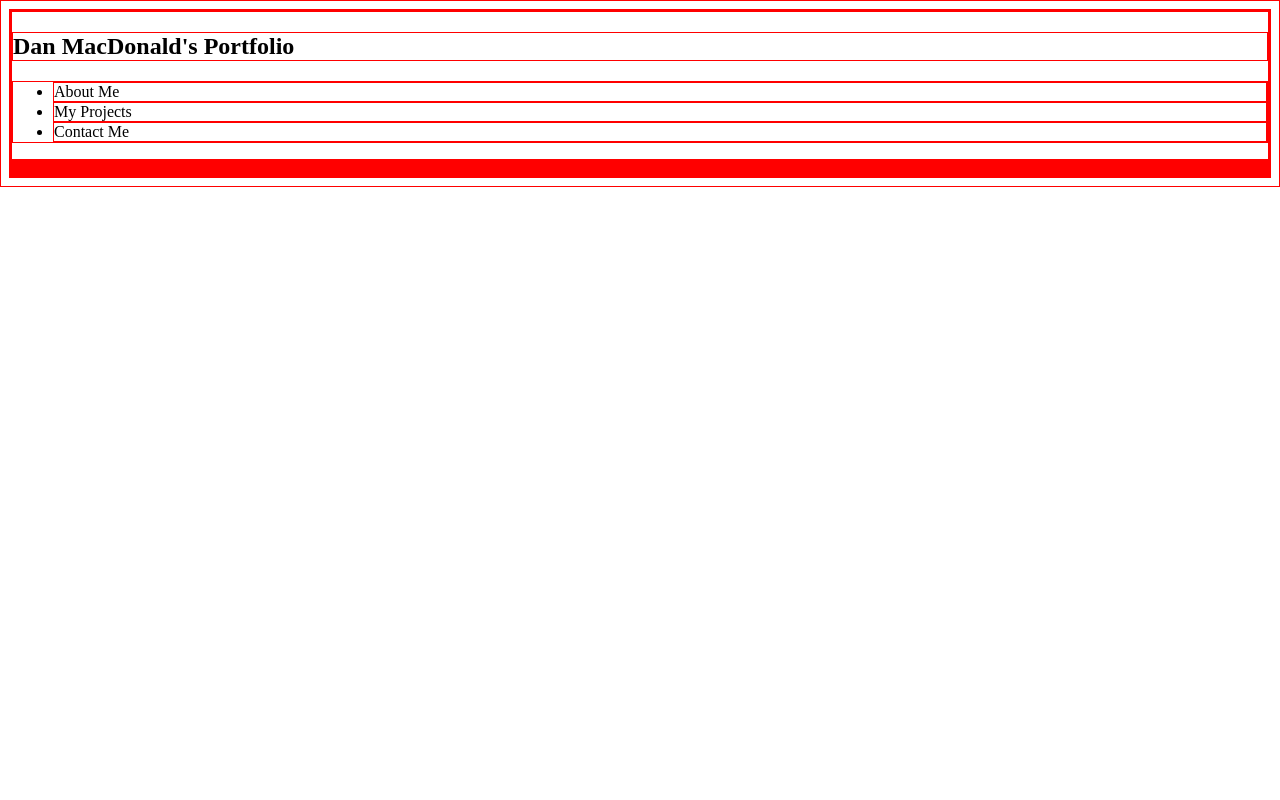
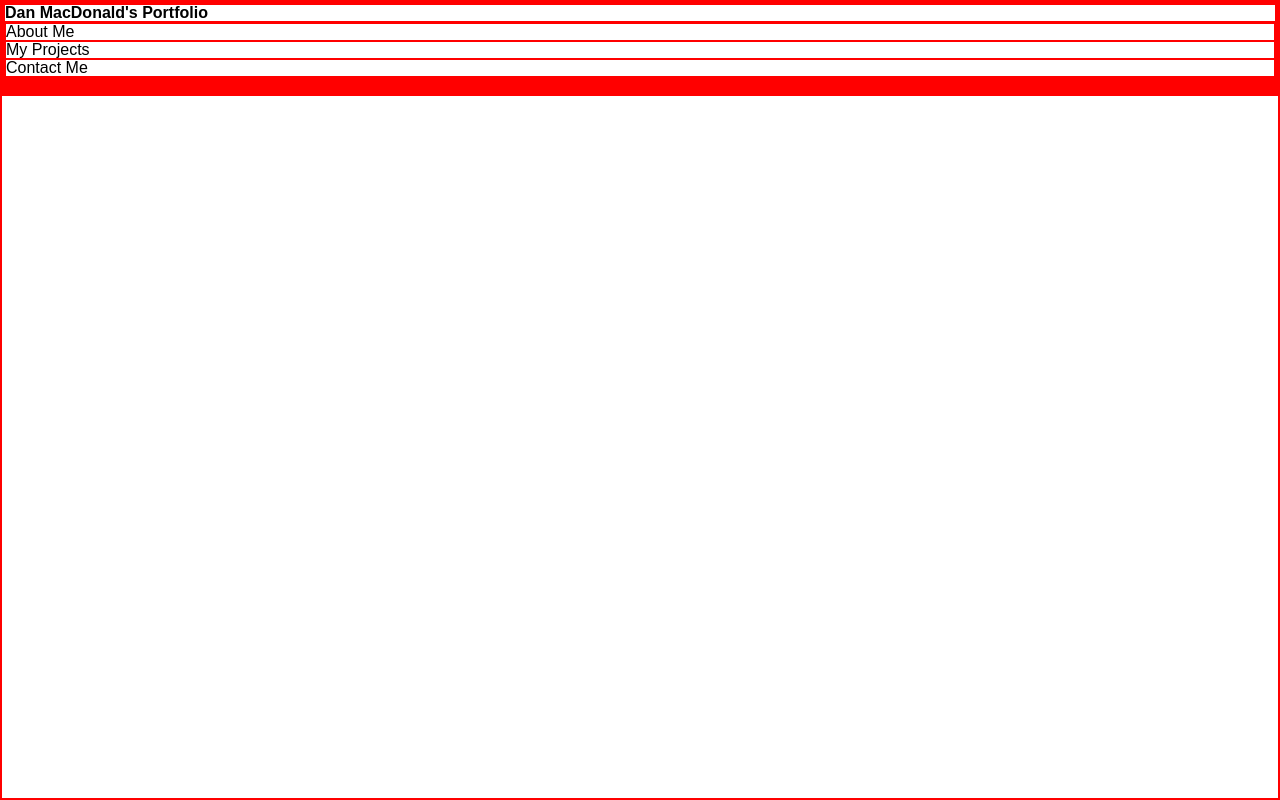
Before and after one commit to danmac121/Portfolio-site, a plain HTML site: page index.html in a window 1280 px wide. Drawn offline with Linux system fonts and the light colour scheme.

Commit message:
added reset.css

```diff
--- a/index.html
+++ b/index.html
@@ -4,6 +4,7 @@
     <meta charset="UTF-8">
     <meta name="viewport" content="width=device-width, initial-scale=1.0">
     <title>Document</title>
+    <link rel="stylesheet" href="/reset.css">
     <link rel="stylesheet" href="/style.css">
 </head>
 <body>
--- /dev/null
+++ b/reset.css
@@ -0,0 +1,29 @@
+* {
+    margin: 0;
+    padding: 0;
+    box-sizing: border-box;
+  }
+
+  html {
+    height: 100%;
+  }
+
+  body {
+    min-height: 100%;
+    line-height: 1;
+    font-family: sans-serif;
+  }
+
+  h1, h2, h3, h4, h5, h6 {
+    font-size: 100%;
+  }
+
+  input, select, option, optgroup, textarea, button,
+  pre, code {
+    font-size: 100%;
+    font-family: inherit;
+  }
+
+  ol, ul {
+    list-style: none;
+  }
```
